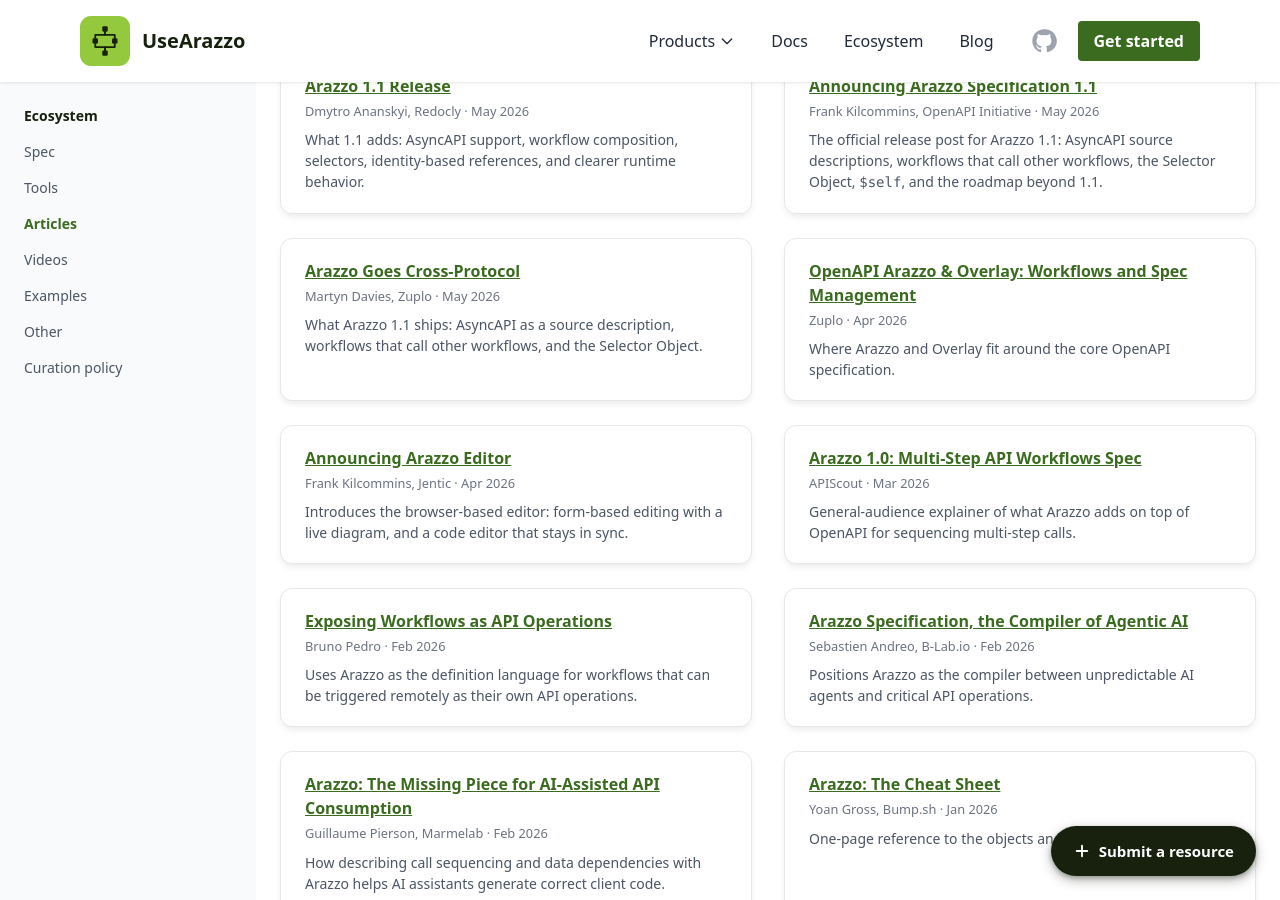
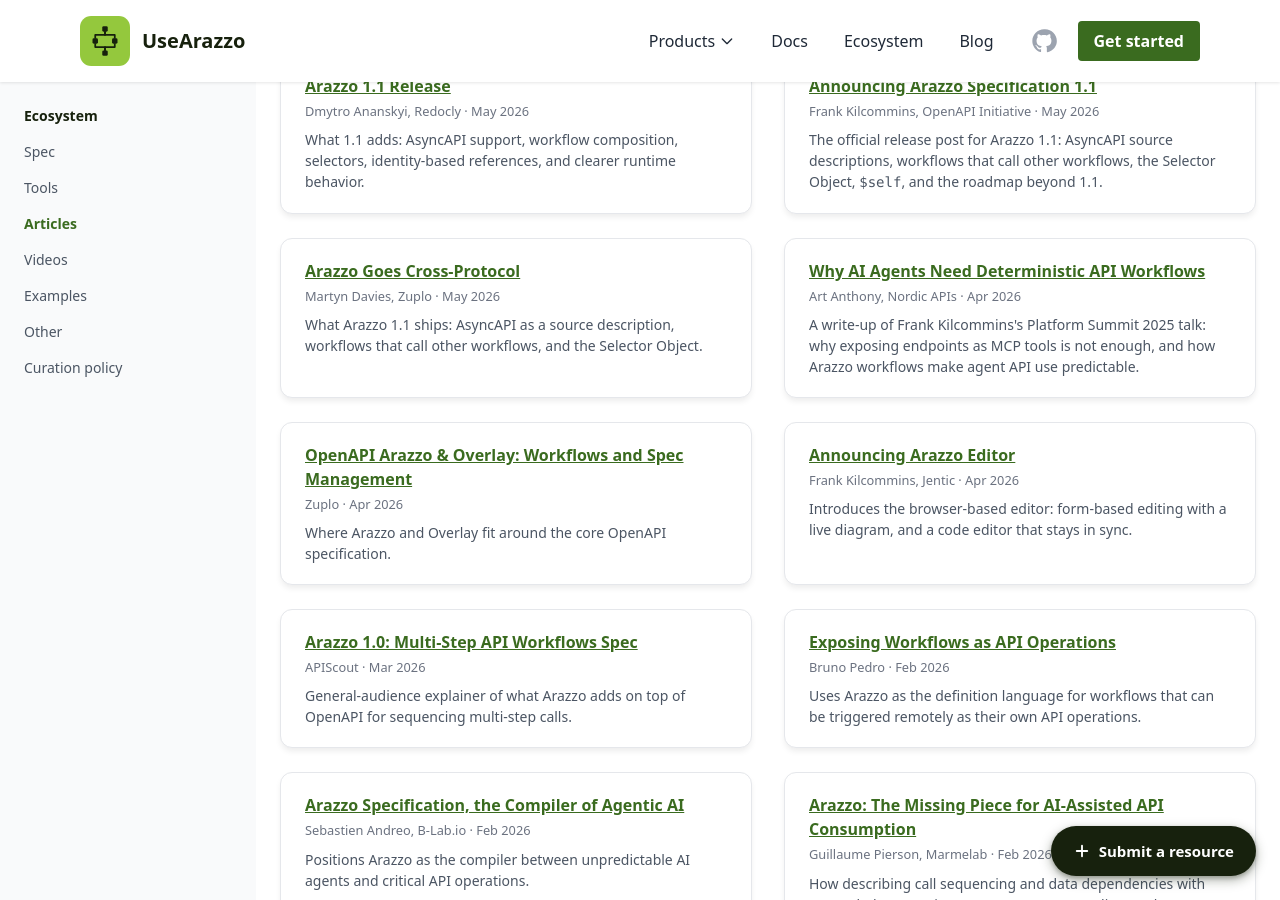
Before and after one commit to usearazzo/website, a Jekyll site: the page built from pages/ecosystem.html, in a window 1280 px wide and 900 px high, scrolled down 11248 px. Built offline with Jekyll 4.4.1, drawn with Linux system fonts in a browser that asks for light colours.

Commit message:
feat(ecosystem): add Nordic APIs on deterministic API workflows
Art Anthony's write-up of Frank Kilcommins's Platform Summit 2025 talk.
Read in full from a browser copy; the page blocks command-line fetches.

Signed-off-by: Vladimir Gorej <vladimir.gorej@gmail.com>

```diff
--- a/pages/ecosystem.html
+++ b/pages/ecosystem.html
@@ -697,6 +697,11 @@ stylesheets:
           <span class="note">What Arazzo 1.1 ships: AsyncAPI as a source description, workflows that call other workflows, and the Selector Object.</span>
         </li>
         <li>
+          <a href="https://nordicapis.com/why-ai-agents-need-deterministic-api-workflows/" target="_blank" rel="noopener noreferrer">Why AI Agents Need Deterministic API Workflows</a>
+          <small>Art Anthony, Nordic APIs &middot; Apr 2026</small>
+          <span class="note">A write-up of Frank Kilcommins&#39;s Platform Summit 2025 talk: why exposing endpoints as MCP tools is not enough, and how Arazzo workflows make agent API use predictable.</span>
+        </li>
+        <li>
           <a href="https://zuplo.com/blog/openapi-arazzo-overlay-specifications-guide" target="_blank" rel="noopener noreferrer">OpenAPI Arazzo &amp; Overlay: Workflows and Spec Management</a>
           <small>Zuplo &middot; Apr 2026</small>
           <span class="note">Where Arazzo and Overlay fit around the core OpenAPI specification.</span>
```
